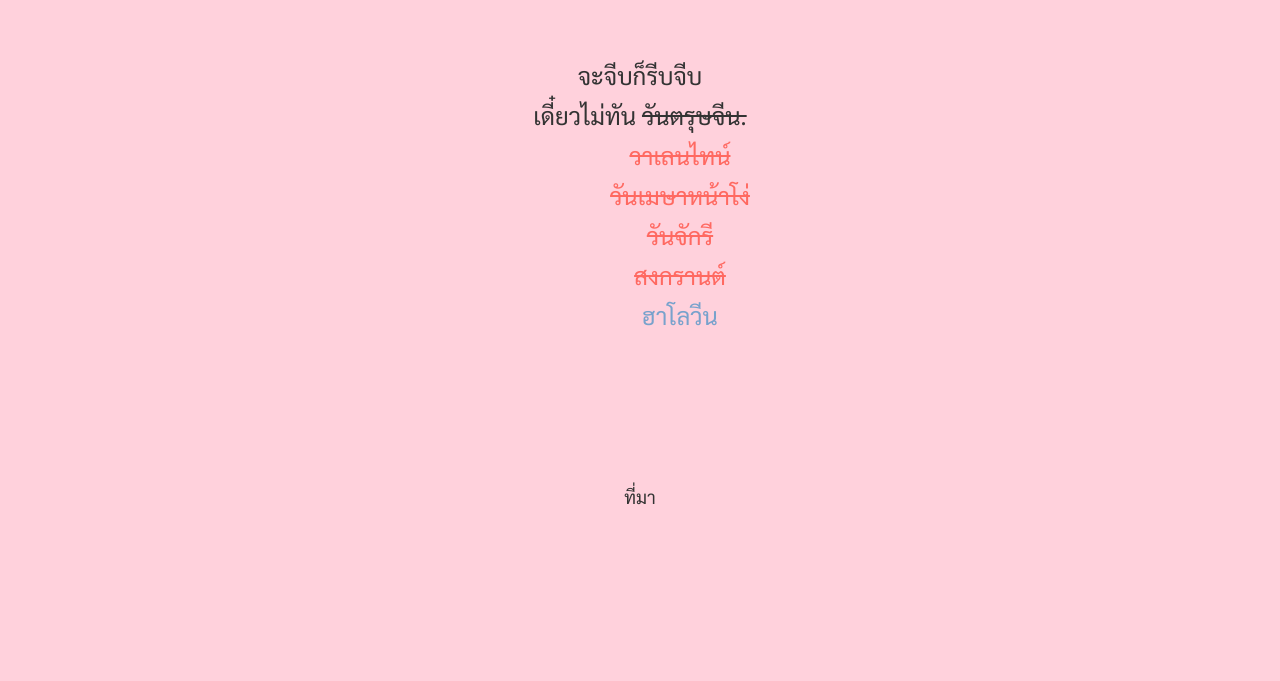
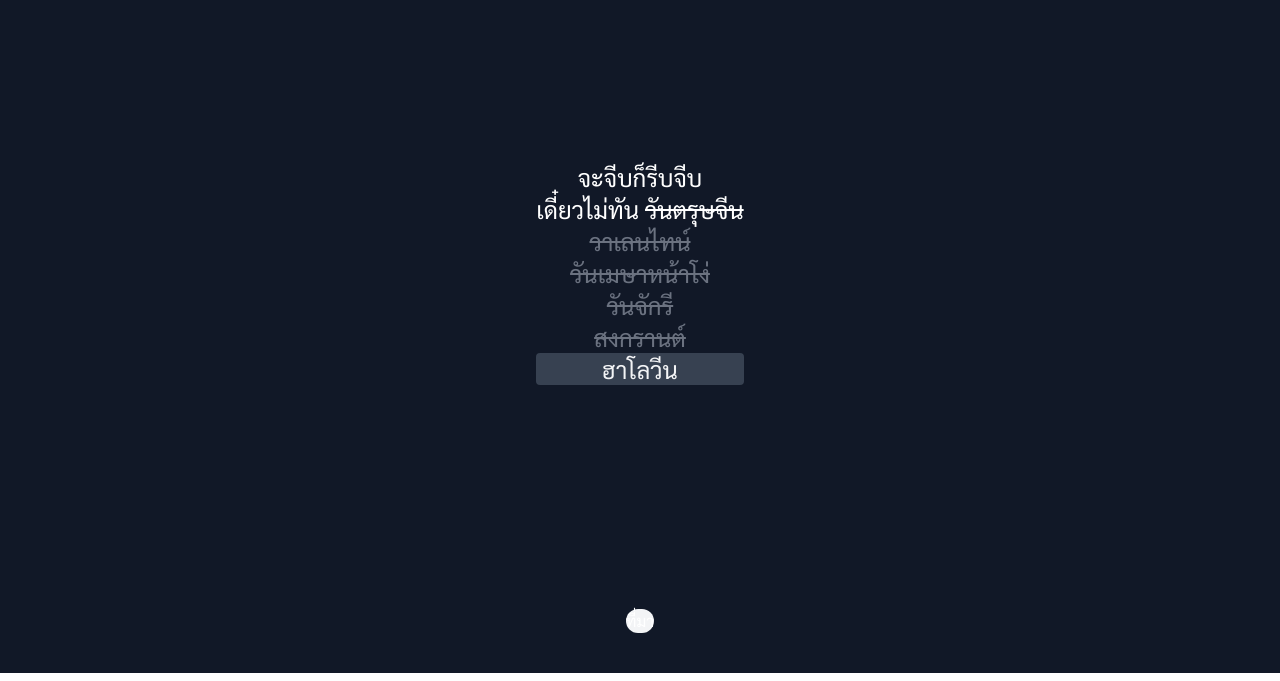
Before and after one commit to itzmeowww/jajeebkorreebjeeb, a Svelte app: page / in a window 1280 px wide. Shown: the part 127-808 px from the top of the page. Built offline with nearby package versions, Linux system fonts and the light colour scheme.

Commit message:
feat: new display

```diff
--- a/public/global.css
+++ b/public/global.css
@@ -3,15 +3,13 @@ body {
   position: relative;
   width: 100%;
   height: 100%;
-    background-color: #FFD1DC;
 }
 
 body {
   color: #333;
-    margin: 0;
-    padding: 8px;
   box-sizing: border-box;
-    font-family: -apple-system, BlinkMacSystemFont, "Segoe UI", Roboto, Oxygen-Sans, Ubuntu, Cantarell, "Helvetica Neue", sans-serif;
+  font-family: -apple-system, BlinkMacSystemFont, "Segoe UI", Roboto,
+    Oxygen-Sans, Ubuntu, Cantarell, "Helvetica Neue", sans-serif;
 }
 
 a {
@@ -66,11 +64,3 @@ button:not(:disabled):active {
 button:focus {
   border-color: #666;
 }
-
-.crossed {
-    color: #78A2CC
-}
-
-.non-crossed {
-    color: #ff6961
-}
--- a/src/App.svelte
+++ b/src/App.svelte
@@ -35,34 +35,42 @@
 <Tailwindcss />
 <main>
   <div
-    class="w-screen min-h-screen max-w-full flex flex-col justify-center items-center my-container"
+    class="w-screen min-h-screen max-w-full flex flex-col justify-center items-center my-container bg-gray-900 text-white"
   >
-    <div class="text-2xl text-center">
+    <div class="text-2xl text-center mb-6">
       <h2 class="my-2">จะจีบก็รีบจีบ</h2>
 
       <div>
         <h2 class="my-2 inline">เดี๋ยวไม่ทัน</h2>
 
         {#if isBefore(sortedfestivals[0].date, sortedfestivals[0].month)}
-          <h2 class="my-2 inline line-through">{sortedfestivals[0].name}.</h2>
+          <h2 class="my-2 inline line-through text-white">
+            {sortedfestivals[0].name}
+          </h2>
         {:else}
-          <h2 class="my-2 inline">{sortedfestivals[0].name}.</h2>
+          <h2 class="my-2 inline">{sortedfestivals[0].name}</h2>
         {/if}
       </div>
 
       {#each sortedfestivals as festival, i}
         {#if isBefore(sortedfestivals[i].date, sortedfestivals[i].month) && i != 0}
-          <h2 class="my-2 ml-20 line-through non-crossed">{festival.name}</h2>
+          <h2 class="my-2 ml-20 line-through text-gray-500">{festival.name}</h2>
         {:else if i != 0 && isBefore(sortedfestivals[i - 1].date, sortedfestivals[i - 1].month)}
-          <h2 class="my-2 ml-20 crossed">{festival.name}</h2>
+          <h2
+            class="my-2 ml-20 py-2 bg-gray-700 text-gray-100 rounded hover:bg-gray-100 hover:text-gray-700 transition"
+          >
+            {festival.name}
+          </h2>
         {/if}
       {/each}
     </div>
+
     <a
-      class="text-lg mt-36 no-underline"
+      class="text-md no-underline bg-gray-100 py-1 px-4 rounded-full absolute bottom-10 transition hover:bg-gray-500 hover:text-white"
       href="https://twitter.com/SkyandSunn/status/1447135525614219264?s=20"
-      >ที่มา</a
     >
+      ที่มา
+    </a>
   </div>
 </main>
 
@@ -70,5 +78,7 @@
   @import url("https://fonts.googleapis.com/css2?family=Sarabun&display=swap");
   * {
     font-family: "Sarabun", sans-serif;
+    margin: 0;
+    padding: 0;
   }
 </style>
```
Lines whose indentation alone changed are shown as unchanged.
